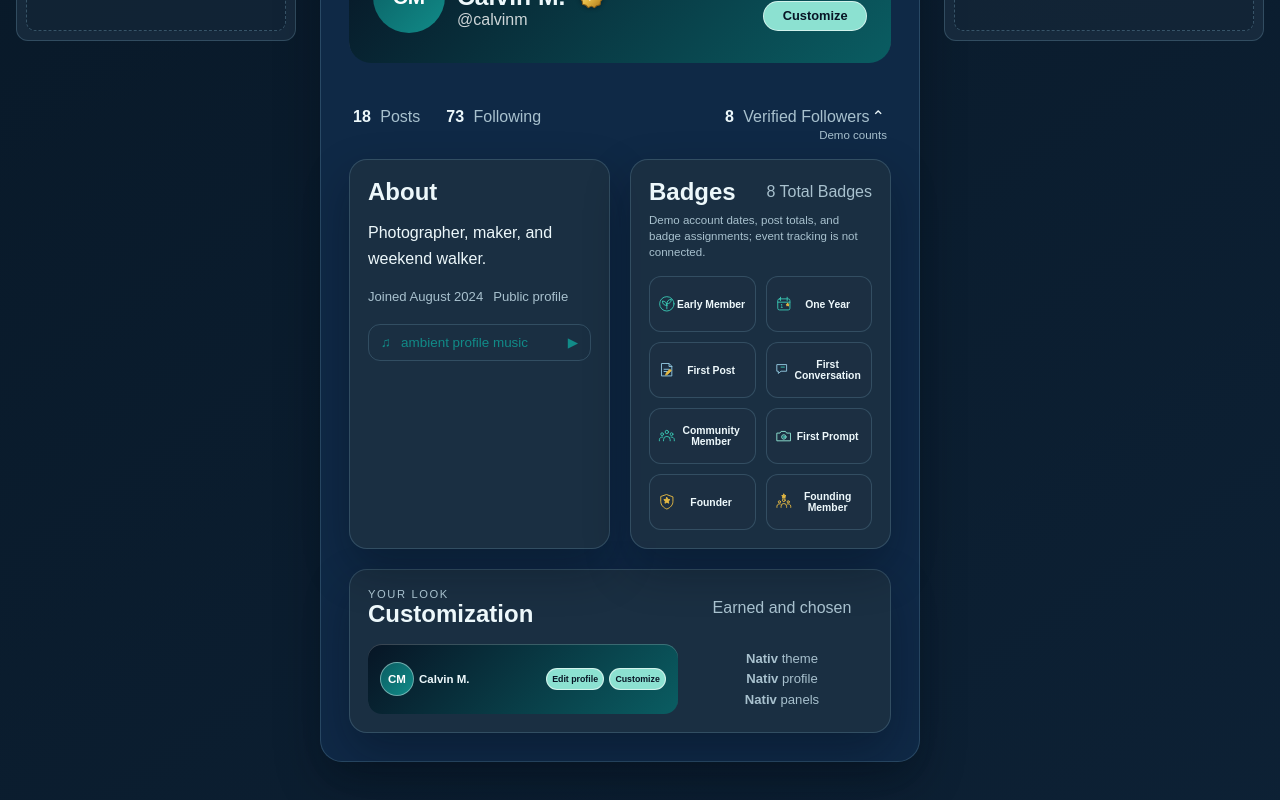
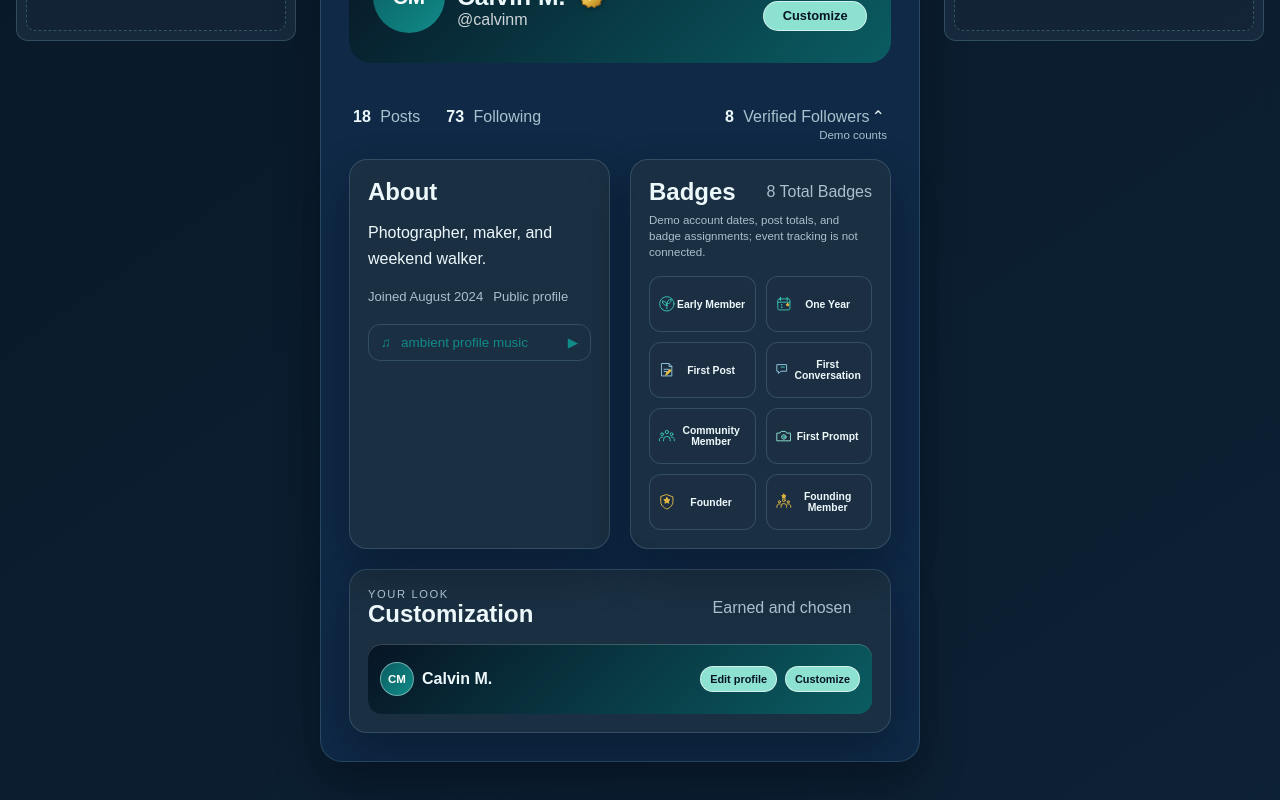
Before and after one commit to TheSkybax/Nativ, a Next.js app: page /profile in a window 1280 px wide. Shown: the part 415-1215 px from the top of the page. Built offline with nearby package versions, Linux system fonts and the light colour scheme.

Commit message:
More customization tweaks

```diff
--- a/src/app/globals.css
+++ b/src/app/globals.css
@@ -1372,9 +1372,8 @@ textarea {
 
 .customization-preview-row {
   display: grid;
-  grid-template-columns: minmax(0, 1fr) clamp(180px, 32%, 260px);
+  grid-template-columns: minmax(0, 1fr);
   align-items: center;
-  gap: 14px;
   margin-top: 16px;
 }
 
@@ -1392,6 +1391,23 @@ textarea {
   box-shadow: inset 0 1px 0 rgba(255,255,255,0.2);
 }
 
+.customization-header-preview-button {
+  border: 0;
+  color: inherit;
+  font: inherit;
+  text-align: left;
+  cursor: pointer;
+}
+
+.customization-header-preview-button:hover {
+  filter: brightness(1.04);
+}
+
+.customization-header-preview-button:focus-visible {
+  outline: 3px solid var(--brand-teal-bright);
+  outline-offset: 3px;
+}
+
 .customization-header-identity,
 .customization-header-actions {
   display: flex;
@@ -1406,16 +1422,6 @@ textarea {
 
 .customization-header-actions {
   flex: 0 1 auto;
-}
-
-.customization-selection-summary {
-  display: grid;
-  justify-items: center;
-  gap: 2px;
-  color: var(--muted);
-  font-size: 0.82rem;
-  line-height: 1.4;
-  text-align: center;
 }
 
 .customization-header-identity strong {
@@ -1470,20 +1476,11 @@ textarea {
 }
 
 @container customization-section (max-width: 400px) {
-  .customization-preview-row {
-    grid-template-columns: minmax(0, 1fr);
-  }
-
   .customization-header-preview {
     align-items: flex-start;
     flex-direction: column;
     justify-content: flex-start;
     gap: 7px;
-  }
-
-  .customization-selection-summary {
-    justify-items: end;
-    text-align: right;
   }
 
   .customization-header-identity {
@@ -2959,14 +2956,65 @@ textarea {
 }
 
 .customization-color-group legend {
+  width: 100%;
   padding: 0 6px;
+}
+
+.customization-color-group-toggle {
+  display: flex;
+  width: 100%;
+  align-items: center;
+  justify-content: space-between;
+  gap: 12px;
+  padding: 4px 0;
+  border: 0;
+  background: transparent;
+  color: var(--text-primary);
+  font: inherit;
   font-weight: 700;
+  text-align: left;
+  cursor: pointer;
+}
+
+.customization-color-group-toggle svg {
+  width: 16px;
+  height: 16px;
+  flex: 0 0 auto;
+  fill: none;
+  stroke: currentColor;
+  stroke-linecap: round;
+  stroke-linejoin: round;
+  stroke-width: 1.8;
+}
+
+.customization-color-group-toggle:focus-visible {
+  outline: 2px solid var(--brand-teal-bright);
+  outline-offset: 3px;
+  border-radius: 4px;
+}
+
+.customization-color-group-selection {
+  display: flex;
+  min-height: 38px;
+  align-items: center;
+  gap: 8px;
+  padding: 5px 0 0;
+  color: var(--text-primary);
+}
+
+.customization-color-group-selection .customization-color-swatch {
+  flex: 0 0 auto;
+  grid-row: auto;
 }
 
 .customization-color-options {
   display: flex;
   flex-wrap: wrap;
   gap: 8px;
+}
+
+.customization-color-options[hidden] {
+  display: none;
 }
 
 .customization-color-option {
--- a/src/components/profile-space.tsx
+++ b/src/components/profile-space.tsx
@@ -74,7 +74,10 @@ function ColorChoiceGroup<T extends string>({
   developerPreview: boolean;
   onSelect: (value: T, status: ProfileCosmeticStatus) => void;
 }) {
+  const [expanded, setExpanded] = useState(false);
   const visibleOptions = getVisibleProfileCosmeticOptions(options, eligibility, developerPreview);
+  const selectedOption = visibleOptions.find((option) => option.value === selected);
+  const sectionId = `customization-${label.toLowerCase().replace(/[^a-z0-9]+/g, "-")}`;
 
   function getUnlockDescription(unlock: ProfileCosmeticUnlock | undefined) {
     if (!unlock) {
@@ -95,8 +98,32 @@ function ColorChoiceGroup<T extends string>({
 
   return (
     <fieldset className="customization-color-group">
-      <legend>{label}</legend>
-      <div className="customization-color-options">
+      <legend>
+        <button
+          className="customization-color-group-toggle"
+          type="button"
+          aria-expanded={expanded}
+          aria-controls={`${sectionId}-options`}
+          onClick={() => setExpanded(!expanded)}
+        >
+          <span>{label}</span>
+          <svg viewBox="0 0 16 16" aria-hidden="true">
+            <path d={expanded ? "m3 10 5-5 5 5" : "m3 6 5 5 5-5"} />
+          </svg>
+        </button>
+      </legend>
+      {!expanded && selectedOption ? (
+        <div className="customization-color-group-selection">
+          <span className="customization-color-swatch" style={{ background: selectedOption.swatch }} aria-hidden="true" />
+          <span>{selectedOption.label}</span>
+          {developerPreview ? (
+            <small className={`customization-option-status status-${getProfileCosmeticStatus(selectedOption, eligibility)}`}>
+              {getProfileCosmeticStatus(selectedOption, eligibility)}
+            </small>
+          ) : null}
+        </div>
+      ) : null}
+      <div id={`${sectionId}-options`} className="customization-color-options" hidden={!expanded}>
         {visibleOptions.map((option) => {
           const status = getProfileCosmeticStatus(option, eligibility);
           const unlocked = status === "available";
@@ -130,18 +157,6 @@ function ColorChoiceGroup<T extends string>({
       </div>
     </fieldset>
   );
-}
-
-function getSelectedOptionLabel<T extends string>(
-  options: readonly ProfileColorOption<T>[],
-  value: T
-) {
-  const option = options.find((item) => item.value === value);
-  if (!option) {
-    throw new Error(`No customization label found for "${value}".`);
-  }
-
-  return option.label;
 }
 
 export function ProfileSpace({
@@ -201,11 +216,6 @@ export function ProfileSpace({
   const displayCustomization = { ...profileCustomization, ...developerPreviewCustomization };
   const bannerBackground = backgroundStyles[displayCustomization.background];
   const nameColor = nameColors[displayCustomization.nameColor];
-  const customizationSummary = [
-    { name: getSelectedOptionLabel(profileHeaderBackgroundOptions, displayCustomization.background), descriptor: "theme" },
-    { name: getSelectedOptionLabel(profilePanelColorOptions, displayCustomization.profilePanelColor), descriptor: "profile" },
-    { name: getSelectedOptionLabel(profileCardsColorOptions, displayCustomization.profileCardsColor), descriptor: "panels" }
-  ];
 
   function chooseCosmetic<K extends keyof ProfileCustomization>(
     key: K,
@@ -500,10 +510,13 @@ export function ProfileSpace({
               </div>
             </div>
             <div className="customization-preview-row">
-              <div
-                className="customization-header-preview"
+              <button
+                className="customization-header-preview customization-header-preview-button"
+                type="button"
+                aria-label="Open profile customization options"
                 data-profile-header-theme={displayCustomization.background}
                 style={{ background: bannerBackground }}
+                onClick={() => setIsCustomizing(true)}
               >
                 <div className="customization-header-identity">
                   <span className="customization-preview-avatar">{account.avatar}</span>
@@ -513,12 +526,7 @@ export function ProfileSpace({
                   <span className="customization-preview-action">Edit profile</span>
                   <span className="customization-preview-action">Customize</span>
                 </div>
-              </div>
-              <div className="customization-selection-summary">
-                {customizationSummary.map(({ name, descriptor }) => (
-                  <span key={descriptor}><strong>{name}</strong> {descriptor}</span>
-                ))}
-              </div>
+              </button>
             </div>
             {isCustomizing ? (
               <>
```
Also changed, not shown: 2 other files (tests, documents, lock files or other folders).
